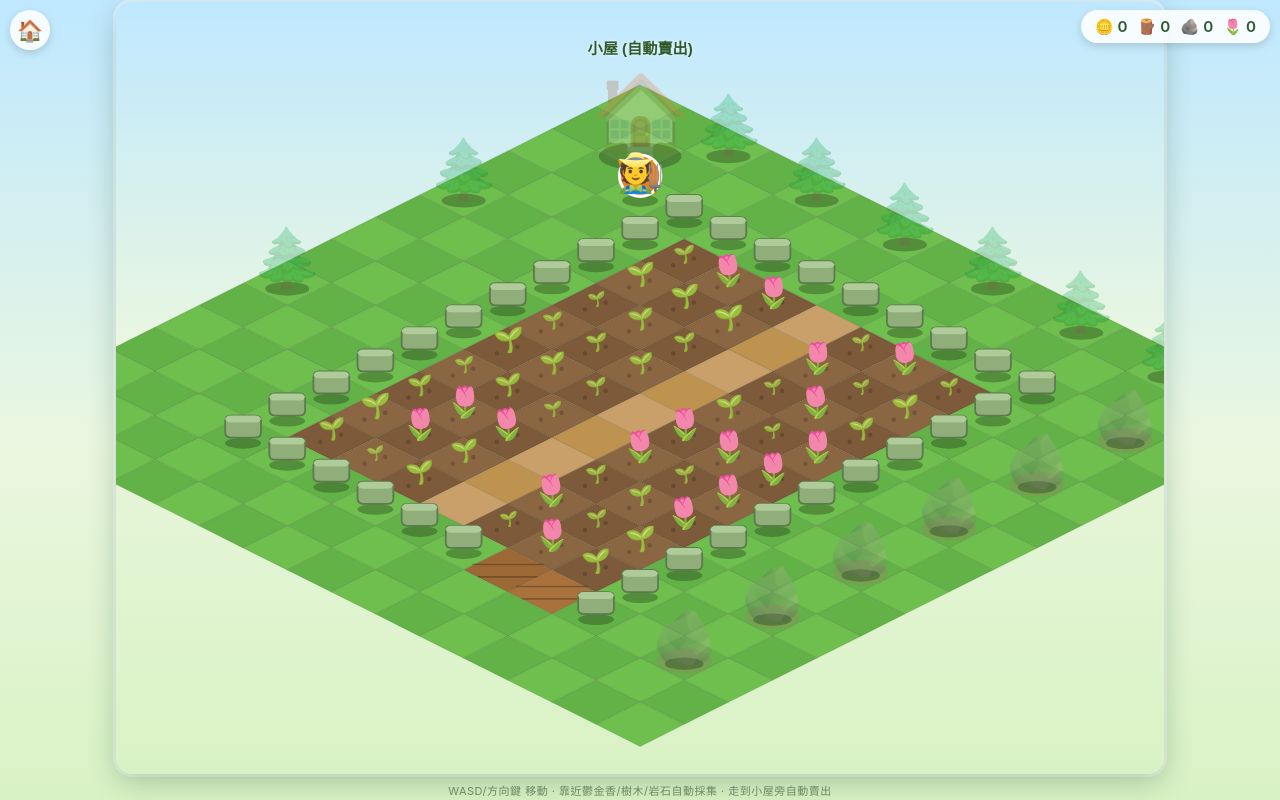
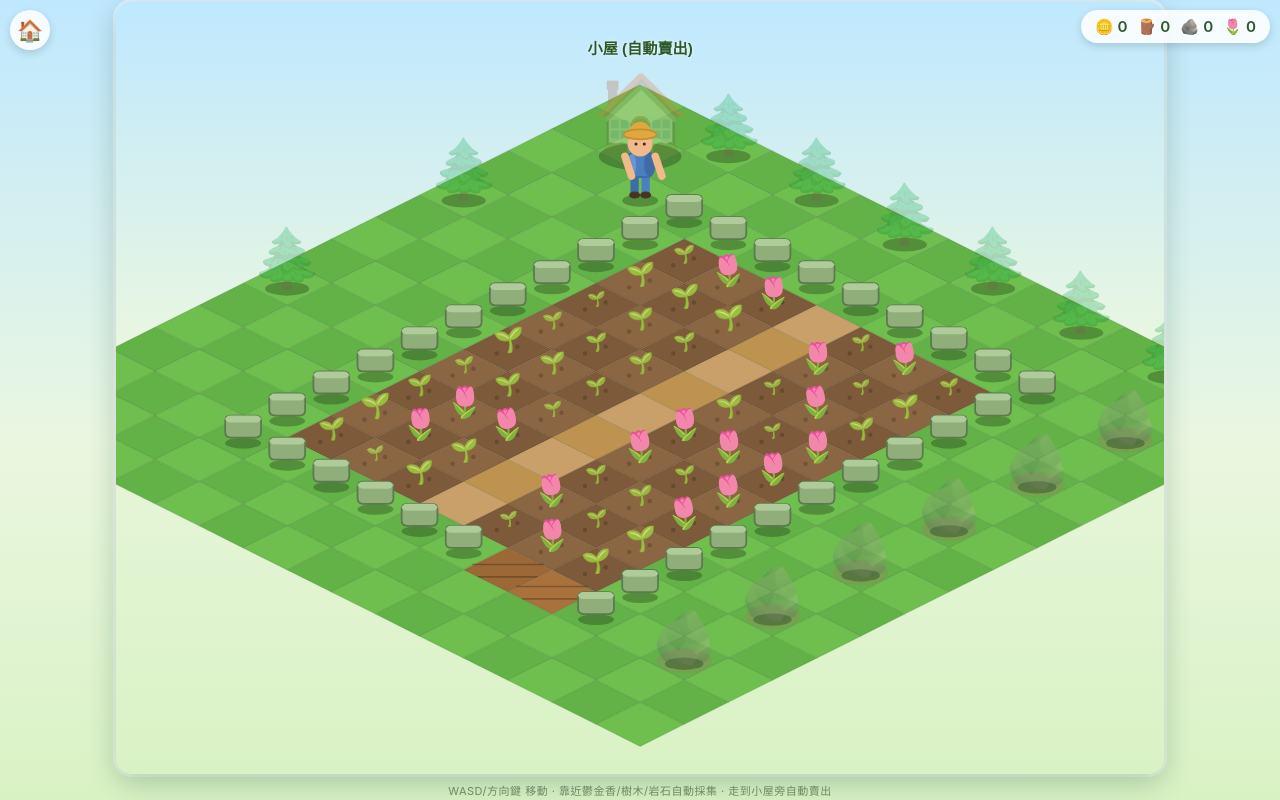
Before and after one commit to carolkao/games, a plain HTML site: page games/isometric-town/index.html in a window 1280 px wide. Drawn offline with Linux system fonts and the light colour scheme; animation ran at ten frames a second.

Commit message:
Give the player a blocky 3D-style character with harvest animations
Replace the flat emoji sprite with a small layered chibi character
(straw hat, shaded overalls, limbs) drawn from vector shapes, matching
the isometric/blocky look already used for the fence and buildings.

- Walk cycle: legs/arms swing in a natural alternating gait while moving.
- Harvest actions are now distinct per resource and synced to each
  harvest tick (one swing per tick, via sin(progress*PI)): chopping
  with an axe for trees, swinging a pickaxe for rocks, and a bare-handed
  reach-down motion for picking tulips.
- Character faces left/right based on movement direction (and turns to
  face whatever it's harvesting), mirrored via a simple scale(-1,1).

```diff
--- a/games/isometric-town/index.html
+++ b/games/isometric-town/index.html
@@ -191,7 +191,8 @@ function drawParticles(){
 // ─── PLAYER ───────────────────────────────────
 const P={
   col:2, row:2, wood:0, stone:0, flowers:0, gold:0,
-  harvestTarget:null, harvestTimer:0, moving:false, frame:0, frameTimer:0,
+  harvestTarget:null, harvestType:null, harvestTimer:0,
+  moving:false, frame:0, frameTimer:0, facing:1,
 };
 
 // ─── INPUT ────────────────────────────────────
@@ -250,6 +251,7 @@ function update(dt){
   }
   const {dc,dr}=screenDirToGrid(dx,dy);
   P.moving = dc!==0||dr!==0;
+  if(dx>0.15) P.facing=1; else if(dx<-0.15) P.facing=-1;
   const nc=clamp(P.col+dc*SPEED*dt, 0.3, WCOLS-1.3);
   const nr=clamp(P.row+dr*SPEED*dt, 0.3, WROWS-1.3);
   if(!nearFence(nc,P.row)) P.col=nc;
@@ -274,6 +276,8 @@ function update(dt){
   for(const tu of tulips) if(tu.ready){const d=gdist(P.col,P.row,tu.c,tu.r);if(d<nd){nd=d;nearest={obj:tu,type:'tulip'};}}
   if(nearest){
     if(P.harvestTarget!==nearest.obj){P.harvestTarget=nearest.obj;P.harvestTimer=0;}
+    P.harvestType=nearest.type;
+    if(nearest.obj.c<P.col-0.05) P.facing=-1; else if(nearest.obj.c>P.col+0.05) P.facing=1;
     P.harvestTimer+=dt;
     if(P.harvestTimer>=HARVEST_TIME){
       P.harvestTimer=0;
@@ -409,16 +413,86 @@ function drawHouse(){
   ctx.font='bold 11px sans-serif';ctx.fillStyle='#2d5a2d';ctx.textAlign='center';
   ctx.shadowColor='#fff';ctx.shadowBlur=3;ctx.fillText('小屋 (自動賣出)',p.x,p.y-70);ctx.shadowBlur=0;
 }
+// local origin = ground contact point; ang=0 points straight down, +ang swings toward +x (forward)
+function drawLimb(x1,y1,ang,len,width,color){
+  const x2=x1+Math.sin(ang)*len, y2=y1+Math.cos(ang)*len;
+  ctx.strokeStyle=color;ctx.lineWidth=width;ctx.lineCap='round';
+  ctx.beginPath();ctx.moveTo(x1,y1);ctx.lineTo(x2,y2);ctx.stroke();
+  return {x:x2,y:y2};
+}
+function drawTool(hand,ang,type){
+  if(type!=='tree'&&type!=='rock')return; // bare hands for picking tulips
+  const tx=hand.x+Math.sin(ang)*14, ty=hand.y+Math.cos(ang)*14;
+  ctx.strokeStyle='#8a5a2f';ctx.lineWidth=3.2;ctx.lineCap='round';
+  ctx.beginPath();ctx.moveTo(hand.x,hand.y);ctx.lineTo(tx,ty);ctx.stroke();
+  ctx.save();ctx.translate(tx,ty);ctx.rotate(ang);
+  if(type==='tree'){
+    ctx.fillStyle='#d5dbe2';
+    ctx.beginPath();ctx.moveTo(-2,-8);ctx.lineTo(7,-5);ctx.lineTo(7,5);ctx.lineTo(-2,8);ctx.closePath();ctx.fill();
+    ctx.strokeStyle='#8a919c';ctx.lineWidth=1;ctx.stroke();
+  }else{
+    ctx.strokeStyle='#5b6470';ctx.lineWidth=3.2;ctx.lineCap='round';
+    ctx.beginPath();ctx.moveTo(-8,-4);ctx.lineTo(8,4);ctx.stroke();
+  }
+  ctx.restore();
+}
 function drawPlayer(){
   const p=isoPos(P.col,P.row);
-  const bob=P.moving?Math.sin(P.frame*Math.PI/2)*2:0;
+  const bob=P.moving?Math.sin(P.frame*Math.PI/2)*1.6:0;
   drawShadow(P.col,P.row,13,4.5);
-  ctx.beginPath();ctx.arc(p.x,p.y-14+bob,15,0,Math.PI*2);
-  ctx.fillStyle='#e67e22';ctx.fill();ctx.strokeStyle='#fff';ctx.lineWidth=2.2;ctx.stroke();
-  ctx.font=`28px ${EMOJI_FONT}`;ctx.textAlign='center';ctx.textBaseline='middle';ctx.fillText('🧑‍🌾',p.x,p.y-15+bob);
-  if(P.harvestTarget&&(P.harvestTarget.hp!==undefined)&&P.harvestTimer>0){
+
+  const harvesting=!!(P.harvestTarget&&P.harvestTimer>0);
+  const hp=harvesting?clamp(P.harvestTimer/HARVEST_TIME,0,1):0;
+  const swing=harvesting?Math.sin(hp*Math.PI):0; // 0->1->0 once per harvest tick
+  const walk=(P.moving&&!harvesting)?Math.sin(Date.now()/110):0;
+
+  ctx.save();
+  ctx.translate(p.x,p.y+1+bob);
+  if(P.facing<0)ctx.scale(-1,1);
+
+  // legs + boots
+  const legSwing=harvesting?0.1:walk*0.4;
+  const footL=drawLimb(-4,-15,legSwing,13,6,'#3c6ea5');
+  const footR=drawLimb(4,-15,-legSwing,13,6,'#4a7fc2');
+  ctx.fillStyle='#4a3320';
+  ctx.beginPath();ctx.ellipse(footL.x,footL.y+1,4,2.6,0,0,Math.PI*2);ctx.fill();
+  ctx.beginPath();ctx.ellipse(footR.x,footR.y+1,4,2.6,0,0,Math.PI*2);ctx.fill();
+
+  // torso (overalls), shaded for a bit of volume
+  ctx.fillStyle='#4a7fc2';roundRect(-10,-32,20,18,7);ctx.fill();
+  ctx.fillStyle='rgba(255,255,255,0.18)';roundRect(-10,-32,7,18,7);ctx.fill();
+  ctx.fillStyle='rgba(0,0,0,0.15)';roundRect(3,-32,7,18,7);ctx.fill();
+  ctx.strokeStyle='#3c6ea5';ctx.lineWidth=1.4;roundRect(-10,-32,20,18,7);ctx.stroke();
+
+  // arms (right arm holds the tool while harvesting)
+  let armL=0.32+walk*0.35, armR=0.32-walk*0.35, toolType=null;
+  if(harvesting){
+    toolType=P.harvestType;
+    if(P.harvestType==='tulip'){ armL=0.35+swing*0.9; armR=0.35+swing*0.9; }
+    else{ const amp=P.harvestType==='rock'?1.5:1.9; armR=-0.6+swing*amp; armL=0.3; }
+  }
+  const handL=drawLimb(-11,-29,armL,15,5.5,'#f2b98a');
+  const handR=drawLimb(11,-29,armR,15,5.5,'#f2b98a');
+  if(toolType)drawTool(handR,armR,toolType);
+
+  // head + face
+  ctx.beginPath();ctx.arc(0,-38,9,0,Math.PI*2);ctx.fillStyle='#f2b98a';ctx.fill();
+  ctx.fillStyle='#3a2a1a';
+  ctx.beginPath();ctx.arc(3,-38,1.1,0,Math.PI*2);ctx.fill();
+  ctx.beginPath();ctx.arc(-3,-38,1.1,0,Math.PI*2);ctx.fill();
+
+  // straw hat
+  ctx.fillStyle='#e0a83f';
+  ctx.beginPath();ctx.arc(0,-46,8,Math.PI,0);ctx.fill();
+  ctx.beginPath();ctx.ellipse(0,-45,12,3.6,0,0,Math.PI*2);ctx.fill();
+  ctx.strokeStyle='#c48f2f';ctx.lineWidth=1.2;
+  ctx.beginPath();ctx.ellipse(0,-45,12,3.6,0,0,Math.PI*2);ctx.stroke();
+
+  ctx.restore();
+
+  if(harvesting){
     ctx.beginPath();ctx.strokeStyle='#FFD700';ctx.lineWidth=2.5;
-    ctx.arc(p.x,p.y-15,19,-Math.PI/2,-Math.PI/2+Math.PI*2*(P.harvestTimer/HARVEST_TIME));ctx.stroke();
+    ctx.arc(p.x,p.y-20+bob,20,-Math.PI/2,-Math.PI/2+Math.PI*2*hp);ctx.stroke();
   }
 }
 function drawJoystick(){
```
